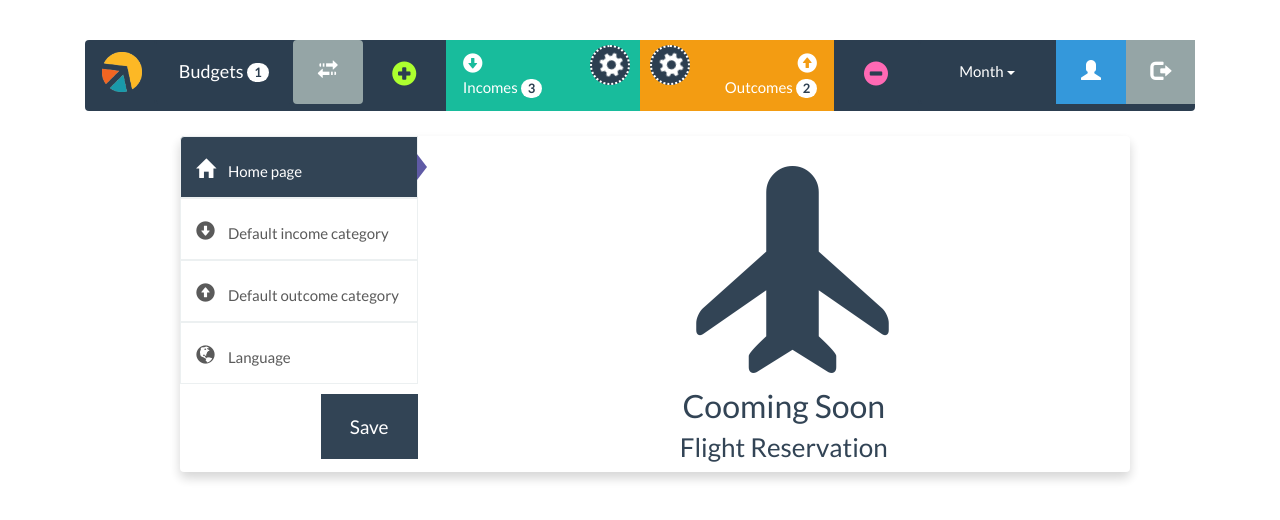
After one commit to psvprogrammer/budgme, a Django app: page /profile in a window 1280 px wide. The commit adds this page. Shown: the top 520 px of the page. Run offline with Django 3.2, Linux system fonts and the light colour scheme; the visitor is signed in with stand-in values (Sample User, id 1); some libraries are stand-ins or nearby versions.

Commit message:
test Profile page done

```diff
--- /dev/null
+++ b/budgme/static/budgme/js/global_script.js
@@ -0,0 +1,3 @@
+$(document).ready(function() {
+  $("div.fadeout-slowly-3").fadeOut(3000);
+});
--- /dev/null
+++ b/budgme/static/budgme/vertical_tab_menu/vertical_tab_menu.css
@@ -0,0 +1,71 @@
+
+/*  bhoechie tab */
+div.bhoechie-tab-container{
+  z-index: 10;
+  background-color: #ffffff;
+  padding: 0 !important;
+  border-radius: 4px;
+  -moz-border-radius: 4px;
+  /*border:1px solid #ddd;*/
+  margin-top: 25px;
+  /*margin-left: 50px;*/
+  -webkit-box-shadow: 0 6px 12px rgba(0,0,0,.175);
+  box-shadow: 0 6px 12px rgba(0,0,0,.175);
+  -moz-box-shadow: 0 6px 12px rgba(0,0,0,.175);
+  background-clip: padding-box;
+  opacity: 0.97;
+  filter: alpha(opacity=97);
+}
+div.bhoechie-tab-menu{
+  padding-right: 0;
+  padding-left: 0;
+  padding-bottom: 0;
+}
+div.bhoechie-tab-menu div.list-group{
+  margin-bottom: 0;
+}
+div.bhoechie-tab-menu div.list-group>a{
+  margin-bottom: 0;
+}
+div.bhoechie-tab-menu div.list-group>a .glyphicon,
+div.bhoechie-tab-menu div.list-group>a .fa {
+  /*color: #5A55A3;*/
+  padding-right: 10px;
+}
+div.bhoechie-tab-menu div.list-group>a:first-child{
+  border-top-right-radius: 0;
+  -moz-border-top-right-radius: 0;
+}
+div.bhoechie-tab-menu div.list-group>a:last-child{
+  border-bottom-right-radius: 0;
+  -moz-border-bottom-right-radius: 0;
+}
+div.bhoechie-tab-menu div.list-group>a.active,
+div.bhoechie-tab-menu div.list-group>a.active .glyphicon,
+div.bhoechie-tab-menu div.list-group>a.active .fa{
+  /*background-color: #5A55A3;*/
+  /*background-image: #5A55A3;*/
+  color: #ffffff;
+}
+div.bhoechie-tab-menu div.list-group>a.active:after{
+  content: '';
+  position: absolute;
+  left: 100%;
+  top: 50%;
+  margin-top: -13px;
+  border-left: 0;
+  border-bottom: 13px solid transparent;
+  border-top: 13px solid transparent;
+  border-left: 10px solid #5A55A3;
+}
+
+div.bhoechie-tab-content{
+  background-color: #ffffff;
+  /* border: 1px solid #eeeeee; */
+  padding-left: 20px;
+  padding-top: 10px;
+}
+
+div.bhoechie-tab div.bhoechie-tab-content:not(.active){
+  display: none;
+}
--- /dev/null
+++ b/budgme/static/budgme/vertical_tab_menu/vertical_tab_menu.js
@@ -0,0 +1,10 @@
+$(document).ready(function() {
+    $("div.bhoechie-tab-menu>div.list-group>a").click(function(e) {
+        e.preventDefault();
+        $(this).siblings('a.active').removeClass("active");
+        $(this).addClass("active");
+        var index = $(this).index();
+        $("div.bhoechie-tab>div.bhoechie-tab-content").removeClass("active");
+        $("div.bhoechie-tab>div.bhoechie-tab-content").eq(index).addClass("active");
+    });
+});
--- a/budgme/templates/budgme/master.html
+++ b/budgme/templates/budgme/master.html
@@ -10,9 +10,10 @@
       <!-- Bootstrap -->
       <link rel="stylesheet" type="text/css" href="{% static 'budgme/flaty/bootstrap.min.css' %}">
       <!-- Custom -->
-      <link rel="stylesheet" type="text/css" href="{% static 'budgme/custom.css' %}">
-      <link rel="stylesheet" type="text/css" href="{% static 'budgme/glyphicon_animate_rotate_flip.css' %}">
-      <link rel="stylesheet" type="text/css" href="{% static 'budgme/bootstrap_circle_button.css' %}">
+      <link rel="stylesheet" type="text/css" href="{% static 'budgme/css/custom.css' %}">
+      <link rel="stylesheet" type="text/css" href="{% static 'budgme/css/glyphicon_animate_rotate_flip.css' %}">
+      <link rel="stylesheet" type="text/css" href="{% static 'budgme/css/bootstrap_circle_button.css' %}">
+      <link rel="stylesheet" type="text/css" href="{% static 'budgme/vertical_tab_menu/vertical_tab_menu.css' %}">
 
       <!-- HTML5 shim and Respond.js for IE8 support of HTML5 elements and media queries -->
       <!-- WARNING: Respond.js doesn't work if you view the page via file:// -->
--- a/budgme/templates/budgme/menu/authorized_menu.html
+++ b/budgme/templates/budgme/menu/authorized_menu.html
@@ -1,3 +1,4 @@
+{% load i18n %}
 {% load staticfiles %}
 <div class="container-fluid">
   <div class="col-12">
@@ -27,7 +28,7 @@
                   <div class="row">
                       <div class="col-xs-12 no-padding one-line">
                           <div class="btn-group-justified" role="group">
-                              <a class="btn btn-primary" data-toggle="collapse" data-target="#change-period-div" style="width: 60%;">Month <span class="caret"></span></a>
+                              <a class="btn btn-primary" data-toggle="collapse" data-target="#change-period-div" style="width: 60%;">{% trans "Month" %} <span class="caret"></span></a>
                               <a href="/profile" class="btn btn-info btn-rectangle" style="width: 20%;"><span class="glyphicon glyphicon-user" style="font-size: 25px;"></span></a>
                               <a href="{% url 'logout' %}" class="btn btn-default btn-rectangle" style="width: 20%;"><span class="glyphicon glyphicon-log-out" style="font-size: 20px;"></span></a>
                           </div>
@@ -39,11 +40,11 @@
                     <div class="col-xs-12 no-padding one-line">
                       <div class="btn-group-justified" role="group">
                           <!-- if user have more than one budget -->
-                          <a class="btn btn-info btn-rectangle" data-toggle="collapse" data-target="#choose-budget-div" style="width: 40%;">
+                          <a class="btn btn-default btn-rectangle" data-toggle="collapse" data-target="#choose-budget-div" style="width: 40%;">
                             <span class="glyphicon glyphicon-transfer" style="font-size: 20px;"></span>
                           </a>
                           <!-- -->
-                          <a href="/budgets" class="btn btn-primary btn-rectangle" style="font-size: small; width: 60%;">Budgets
+                          <a href="/budgets" class="btn btn-primary btn-rectangle" style="font-size: small; width: 60%;">{% trans "Budgets" %}
                           <!-- if user have income budgets (not approved) > 0 -->
                           <span class="badge">1</span>
                           <!-- -->
@@ -57,23 +58,27 @@
                     <div class="col-xs-6 no-padding one-line">
                       <!-- btn plus "add income" -->
                       <div class="btn-group-justified" role="group">
-                          <a href="/incomes" class="btn btn-success btn-rectangle" style="width: 100%; text-align: left; font-size: small"><span class="glyphicon glyphicon-circle-arrow-down" style="font-size: 20px;"></span><br/>Incomes
+                          <a href="/incomes" class="btn btn-success btn-rectangle" style="width: 100%; text-align: left; font-size: small">
+                              <span class="glyphicon glyphicon-circle-arrow-down" style="font-size: 20px;"></span>
+                              <br/>{% trans "Incomes" %}
                               <!-- if user have new incomes (not seen) > 0 -->
                               <span class="badge">3</span>
                               <!-- -->
                           </a>
-                          <a href="/income-categories" class="btn btn-info btn-link-categories btn-link-categories-left"><span class="glyphicon glyphicon-cog gly-spin"></span></a>
+                          <a href="/income-categories" class="btn btn-primary btn-link-categories btn-link-categories-left"><span class="glyphicon glyphicon-cog gly-spin"></span></a>
                       </div>
                     </div>
                     <div class="col-xs-6 no-padding one-line">
                       <!-- btn plus "add outcome" -->
                       <div class="btn-group-justified" role="group">
-                        <a href="/outcomes" class="btn btn-warning btn-rectangle" style="width: 100%; text-align: right; font-size: small"><span class="glyphicon glyphicon-circle-arrow-up" style="font-size: 20px;"></span><br/>Outcomes
+                        <a href="/outcomes" class="btn btn-warning btn-rectangle" style="width: 100%; text-align: right; font-size: small">
+                            <span class="glyphicon glyphicon-circle-arrow-up" style="font-size: 20px;"></span>
+                            <br/>{% trans "Outcomes" %}
                             <!-- if user have new outcomes (not seen) > 0 -->
                             <span class="badge">2</span>
                             <!-- -->
                         </a>
-                        <a href="/outcome-categories" class="btn btn-info btn-link-categories btn-link-categories-right"><span class="glyphicon glyphicon-cog gly-spin"></span></a>
+                        <a href="/outcome-categories" class="btn btn-primary btn-link-categories btn-link-categories-right"><span class="glyphicon glyphicon-cog gly-spin"></span></a>
                       </div>
                     </div>
                   </div>
@@ -91,13 +96,13 @@
                               <a href="/" class="btn btn-inverse logo-style hidden-sm" style="width: 25%;">
                                   <img src="{% static 'budgme/budgme_logo_big.png' %}">
                               </a>
-                              <a href="/budgets" class="btn btn-primary" style="font-size: large; width: 50%;">Budgets
+                              <a href="/budgets" class="btn btn-primary" style="font-size: large; width: 50%;">{% trans "Budgets" %}
                               <!-- if user have income budgets (not approved) > 0 -->
                               <span class="badge">1</span>
                               <!-- -->
                               </a>
                               <!-- if user have more than one budget -->
-                              <a class="btn btn-info" data-toggle="collapse" data-target="#choose-budget-div" style="width: 25%;">
+                              <a class="btn btn-default" data-toggle="collapse" data-target="#choose-budget-div" style="width: 25%;">
                                 <span class="glyphicon glyphicon-transfer" style="font-size: 20px;"></span>
                               </a>
                               <!-- -->
@@ -109,25 +114,37 @@
                         <div class="col-xs-6 no-padding one-line">
                           <!-- btn plus "add income" -->
                           <div class="btn-group-justified" role="group">
-                              <a href="/add-income" class="btn btn-primary btn-rectangle hidden-xs" style="width: 30%;"><span class="glyphicon glyphicon-plus-sign" style="font-size: 25px; color: greenyellow;"></span></a>
-                              <a href="/incomes" class="btn btn-success btn-rectangle" style="width: 70%; text-align: left;"><span class="glyphicon glyphicon-circle-arrow-down" style="font-size: 20px;"></span><br/>Incomes
+                              <a href="/add-income" class="btn btn-primary btn-rectangle hidden-xs" style="width: 30%;">
+                                  <span class="glyphicon glyphicon-plus-sign" style="font-size: 25px; color: greenyellow;"></span>
+                              </a>
+                              <a href="/incomes" class="btn btn-success btn-rectangle" style="width: 70%; text-align: left;">
+                                  <span class="glyphicon glyphicon-circle-arrow-down" style="font-size: 20px;"></span>
+                                  <br/>{% trans "Incomes" %}
                                   <!-- if user have new incomes (not seen) > 0 -->
                                   <span class="badge">3</span>
                                   <!-- -->
                               </a>
-                              <a href="/income-categories" class="btn btn-info btn-link-categories btn-link-categories-left hidden-sm"><span class="glyphicon glyphicon-cog gly-spin"></span></a>
+                              <a href="/income-categories" class="btn btn-primary btn-link-categories btn-link-categories-left hidden-sm">
+                                  <span class="glyphicon glyphicon-cog gly-spin"></span>
+                              </a>
                           </div>
                         </div>
                         <div class="col-xs-6 no-padding one-line">
                           <!-- btn plus "add outcome" -->
                           <div class="btn-group-justified" role="group">
-                            <a href="/outcomes" class="btn btn-warning btn-rectangle" style="width: 70%; text-align: right;"><span class="glyphicon glyphicon-circle-arrow-up" style="font-size: 20px;"></span><br/>Outcomes
+                            <a href="/outcomes" class="btn btn-warning btn-rectangle" style="width: 70%; text-align: right;">
+                                <span class="glyphicon glyphicon-circle-arrow-up" style="font-size: 20px;"></span>
+                                <br/>{% trans "Outcomes" %}
                                 <!-- if user have new outcomes (not seen) > 0 -->
                                 <span class="badge">2</span>
                                 <!-- -->
                             </a>
-                            <a href="/add-outcome" class="btn btn-primary btn-rectangle" style="width: 30%;"><span class="glyphicon glyphicon-minus-sign" style="font-size: 25px; color: hotpink;"></span></a>
-                            <a href="/outcome-categories" class="btn btn-info btn-link-categories btn-link-categories-right hidden-sm"><span class="glyphicon glyphicon-cog gly-spin"></span></a>
+                            <a href="/add-outcome" class="btn btn-primary btn-rectangle" style="width: 30%;">
+                                <span class="glyphicon glyphicon-minus-sign" style="font-size: 25px; color: hotpink;"></span>
+                            </a>
+                            <a href="/outcome-categories" class="btn btn-primary btn-link-categories btn-link-categories-right hidden-sm">
+                                <span class="glyphicon glyphicon-cog gly-spin"></span>
+                            </a>
                           </div>
                         </div>
                       </div>
@@ -135,7 +152,7 @@
                     <div class="col-12 col-sm-3 col-xl-2" style="text-align: center;"><!-- LAST DIV "Month/Profile" -->
                         <div class="row no-padding">
                           <div class="btn-group-justified" role="group" style="height: 64px;">
-                              <a class="btn btn-primary" data-toggle="collapse" data-target="#change-period-div" style="width: 50%;">Month <span class="caret"></span></a>
+                              <a class="btn btn-primary" data-toggle="collapse" data-target="#change-period-div" style="width: 50%;">{% trans "Month" %} <span class="caret"></span></a>
                               <a href="/profile" class="btn btn-info btn-rectangle no-padding" style="width: 25%;"><span class="glyphicon glyphicon-user" style="font-size: 20px;"></span></a>
                               <a href="{% url 'logout' %}" class="btn btn-default btn-rectangle no-padding" style="width: 25%;"><span class="glyphicon glyphicon-log-out" style="font-size: 20px;"></span></a>
                           </div>
--- /dev/null
+++ b/budgme/templates/budgme/profile.html
@@ -0,0 +1,87 @@
+{% extends "budgme/master.html" %}
+{% load i18n %}
+
+{% block content %}
+{% if test_message %}
+<div class="container fadeout-slowly-3">
+  <div class="col-lg-6 col-sm-6 col-xs-12 float-left text-center" role="alert" style="position: absolute; right: 105px; top: 100px;">
+    <h4><span class="label label-success">{{ test_message }}</span></h4>
+  </div>
+</div>
+{% endif %}
+<form action="{% url 'profile' %}" method="POST">
+{% csrf_token %}
+<div class="container">
+    <div class="col-lg-10 col-sm-10 col-xs-12 col-lg-offset-1 col-sm-offset-1 bhoechie-tab-container">
+        <div class="col-lg-3 col-md-3 col-sm-3 col-xs-3 bhoechie-tab-menu">
+          <div class="list-group">
+            <a href="" class="list-group-item active">
+              <h4 class="glyphicon glyphicon-home"></h4>&nbsp;{% trans "Home page" %}
+            </a>
+            <a href="" class="list-group-item">
+              <h4 class="glyphicon glyphicon-circle-arrow-down"></h4>&nbsp;{% trans "Default income category" %}
+            </a>
+            <a href="" class="list-group-item">
+              <h4 class="glyphicon glyphicon-circle-arrow-up"></h4>&nbsp;{% trans "Default outcome category" %}
+            </a>
+            <a href="" class="list-group-item">
+              <h4 class="glyphicon glyphicon-globe"></h4>&nbsp;{% trans "Language" %}
+            </a>
+            <input type="submit" value="{% trans 'Save' %}" class="btn btn-lg btn-primary btn-rectangle" style="float: right; margin-top: 10px;">
+          </div>
+        </div>
+        <div class="col-lg-9 col-md-9 col-sm-9 col-xs-9 bhoechie-tab">
+            <!-- Home page category div -->
+            <div class="bhoechie-tab-content active">
+                <center>
+                  <h1 class="glyphicon glyphicon-plane" style="font-size:14em;"></h1>
+                  <h2 style="margin-top: 0;">Cooming Soon</h2>
+                  <h3 style="margin-top: 0;">Flight Reservation</h3>
+                </center>
+            </div>
+            <!-- Default income category -->
+            <div class="bhoechie-tab-content">
+                <center>
+                  <h1 class="glyphicon glyphicon-road" style="font-size:12em;"></h1>
+                  <h2 style="margin-top: 0;">Cooming Soon</h2>
+                  <h3 style="margin-top: 0;">Train Reservation</h3>
+                </center>
+            </div>
+            <!-- Default outcome category div -->
+            <div class="bhoechie-tab-content">
+                <center>
+                  <h1 class="glyphicon glyphicon-home" style="font-size:12em;"></h1>
+                  <h2 style="margin-top: 0;">Cooming Soon</h2>
+                  <h3 style="margin-top: 0;">Hotel Directory</h3>
+                </center>
+            </div>
+            <!-- Language div -->
+            <div class="bhoechie-tab-content">
+                <center>
+                  <div class="form-group">
+                      <label for="language" class="col-md-2 control-label" style="padding: 10px 15px;">
+                        {% trans "Language" %}
+                      </label>
+                      <div class="col-md-10">
+                        <select class="form-control" id="language" name="language">
+                          <option value="en">{% trans "English" %}</option>
+                          <option value="uk">{% trans "Ukrainian" %}</option>
+                          <option value="ru">{% trans "Russian" %}</option>
+                        </select>
+                      </div>
+                  </div>
+                </center>
+            </div>
+            <!-- origin tab example
+            <div class="bhoechie-tab-content">
+                <center>
+                  <h1 class="glyphicon glyphicon-credit-card" style="font-size:12em;color:#55518a"></h1>
+                  <h2 style="margin-top: 0;color:#55518a">Cooming Soon</h2>
+                  <h3 style="margin-top: 0;color:#55518a">Credit Card</h3>
+                </center>
+            </div> -->
+        </div>
+    </div>
+</div>
+</form>
+{% endblock %}
--- a/budgme/templates/budgme/scripts.html
+++ b/budgme/templates/budgme/scripts.html
@@ -1,6 +1,11 @@
+{% load staticfiles %}
 <!-- jQuery (necessary for Bootstrap's JavaScript plugins) -->
 <script src="https://ajax.googleapis.com/ajax/libs/jquery/1.12.4/jquery.min.js"></script>
 
 <!-- Include all compiled plugins (below), or include individual files as needed -->
 <!-- La<h3>test</h3> compiled and minified JavaScript -->
 <script src="https://maxcdn.bootstrapcdn.com/bootstrap/3.3.7/js/bootstrap.min.js" integrity="sha384-Tc5IQib027qvyjSMfHjOMaLkfuWVxZxUPnCJA7l2mCWNIpG9mGCD8wGNIcPD7Txa" crossorigin="anonymous"></script>
+
+<script src="{% static 'budgme/js/jquery.validate.min.js' %}"></script>
+<script src="{% static 'budgme/vertical_tab_menu/vertical_tab_menu.js' %}"></script>
+<script src="{% static 'budgme/js/global_script.js' %}"></script>
--- a/budgme/urls.py
+++ b/budgme/urls.py
@@ -57,6 +57,7 @@ urlpatterns = [
         {
             'template_name': 'app/password_change_done.html',
         }, name='password_change_done'),
+    url(r'^profile$', views.ProfileView.as_view(), name='profile'),
 ]
 
 urlpatterns += staticfiles_urlpatterns()
--- a/budgme/views.py
+++ b/budgme/views.py
@@ -12,6 +12,7 @@ from django.http import HttpRequest, HttpResponseRedirect
 from datetime import datetime
 from django.contrib.auth.decorators import login_required, permission_required
 from django.conf import settings
+from django.views import View
 
 from django.contrib.auth.models import Group
 # from app.forms import ClientProfileForm, UserProfileForm, EmployeeProfileForm,\
@@ -22,7 +23,23 @@ from django.core.exceptions import ObjectDoesNotExist
 # from django.template import RequestContext
 # from django_ajax.decorators import ajax
 from django.db.models import Q
+from django.utils.translation import ugettext_lazy as _
 
 
 def home(request):
     return render(request, 'budgme/home.html')
+
+
+def profile(request):
+    return render(request, 'budgme/profile.html')
+
+class ProfileView(View):
+    """docstring for Profile."""
+    def get(self, request, *args, **kwargs):
+        return render(request, 'budgme/profile.html')
+
+    def post(self, request, *args, **kwargs):
+        context = {
+            'test_message': _('Changes saved successfuly!'),
+        }
+        return render(request, 'budgme/profile.html', context)
```
Also changed, not shown: budgme/templates/budgme/login.html (+6 -5 lines), budgme/static/budgme/css/bootstrap_circle_button.css (renamed from budgme/static/budgme/bootstrap_circle_button.css), budgme/static/budgme/css/custom.css (renamed from budgme/static/budgme/custom.css), budgme/static/budgme/css/glyphicon_animate_rotate_flip.css (renamed from budgme/static/budgme/glyphicon_animate_rotate_flip.css), budgme/static/budgme/js/jquery.validate.min.js (renamed from budgme/static/budgme/jquery.validate.min.js). Lines whose indentation alone changed are shown as unchanged.
